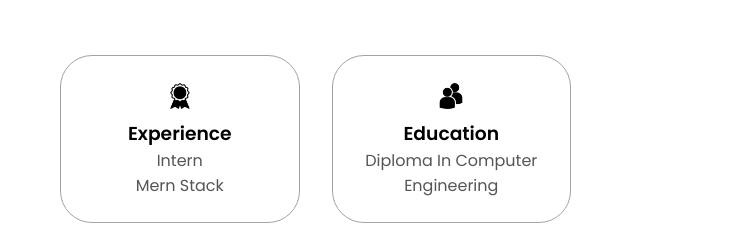
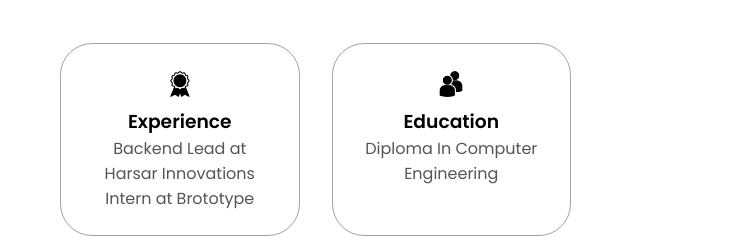
Before and after one commit to ucefez7/Portfolio-Ucefez, a plain HTML site: page index.html in a window 1280 px wide. Shown: the part 1080-1332 px from the top of the page, 549-1280 px from the left. Drawn offline with nearby package versions, Linux system fonts and the light colour scheme.

Commit message:
Update 2 index.html

```diff
--- a/index.html
+++ b/index.html
@@ -96,7 +96,7 @@
                 class="icon"
               />
               <h3>Experience</h3>
-              <p>Intern <br />Mern Stack</p>
+              <p>Backend Lead at Harsar Innovations<br />Intern at Brototype</p>
             </div>
             <div class="details-container">
               <img
```
